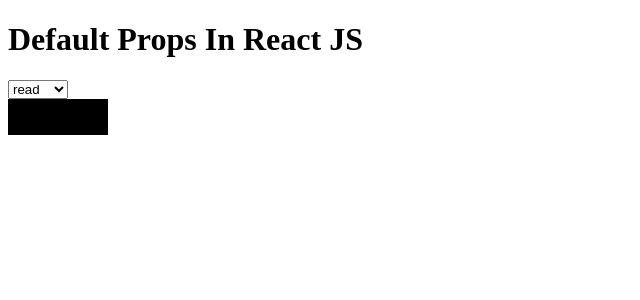
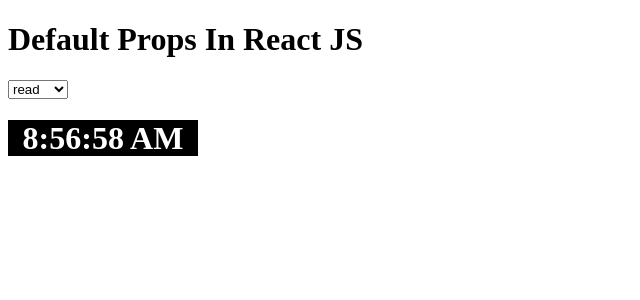
Before and after one commit to sugathub/react-learning, a React (Vite) app: page / in a window 1280 px wide. Shown: the top 300 px of the page, without its empty margins (0-640 px from the left). Built offline with nearby package versions, Linux system fonts and the light colour scheme.

Commit message:
css add and fix read button option

```diff
--- a/src/Clock.jsx
+++ b/src/Clock.jsx
@@ -7,8 +7,7 @@
 
   setInterval(()=>{
     setTime(new Date().toLocaleTimeString());
-  }
-  ,1000)
+  } ,1000)
 },[])
 
       return (
@@ -18,17 +17,15 @@
    <br />
 
 
+<div style={{    height:" 36px",
+    backgroundColor: "black",
+    color: colorClock,
+    width: "190px",
+    textAlign: "center",}}>
+<h1>{time}</h1>
 
-  <div style={{    height:" 36px",
-    backgroundColor: "black",
-    color: "{green}",
-    width: "100px",
-    textAlign: "center",}}>
-
-{time}
 
   </div>
-
    </>
   )
 }
--- a/src/ColorClock.jsx
+++ b/src/ColorClock.jsx
@@ -2,7 +2,7 @@
 import Clock from './Clock';
 
 const ColorClock = () => {
-     const [colorClock,setColorClock]=useState("balck");
+     const [colorClock,setColorClock]=useState("white");
 
         const changeColor= (event)=>{
     setColorClock(event.target.value);}
@@ -10,9 +10,9 @@
 
     <>
      <select onChange={changeColor} name="color" id="color">
-    <option value="read">read</option>
+    <option value="#fc0015ff">read</option>
     <option value="green">green</option>
-    <option value="black">black</option>
+    <option value="white">white</option>
     <option value="yellow">yellow</option>
   </select>
   <Clock colorClock ={colorClock}/>
```
